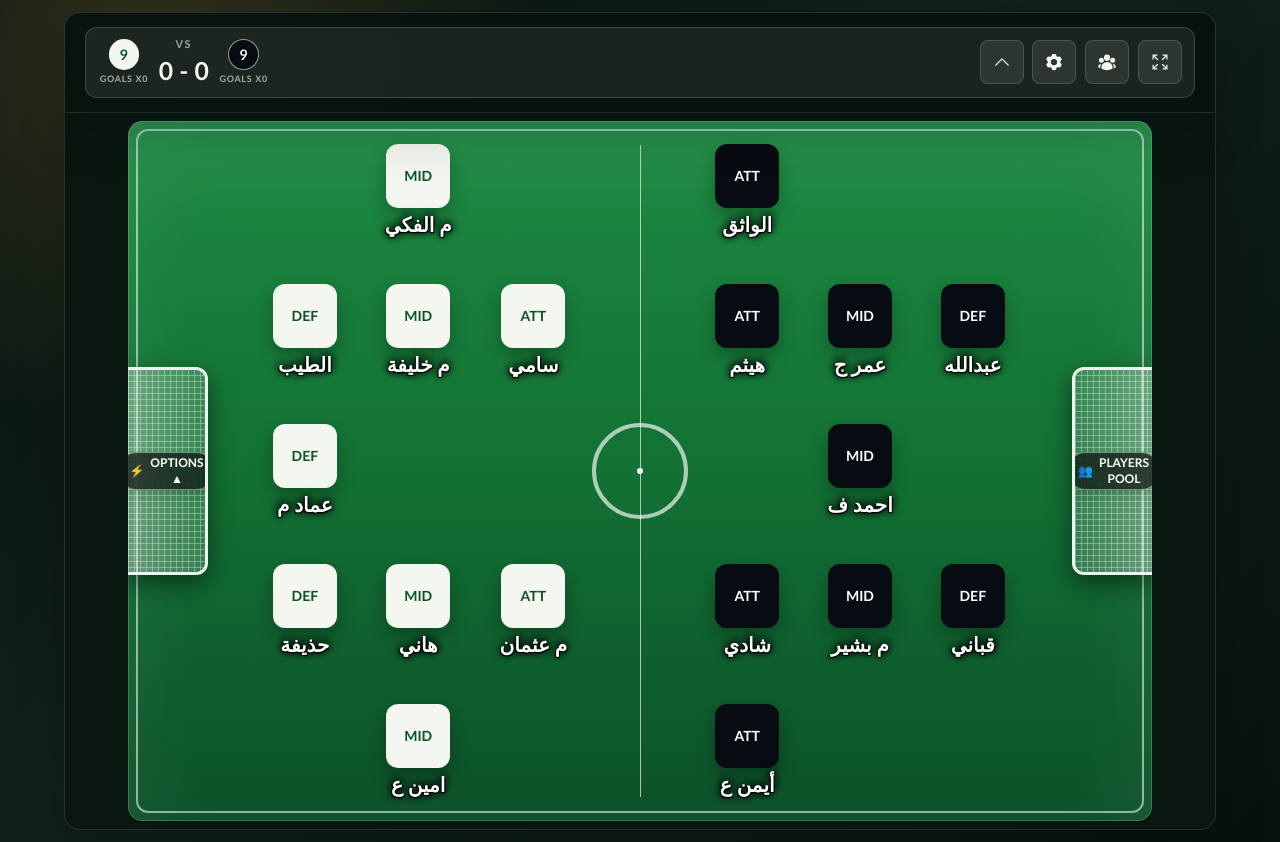
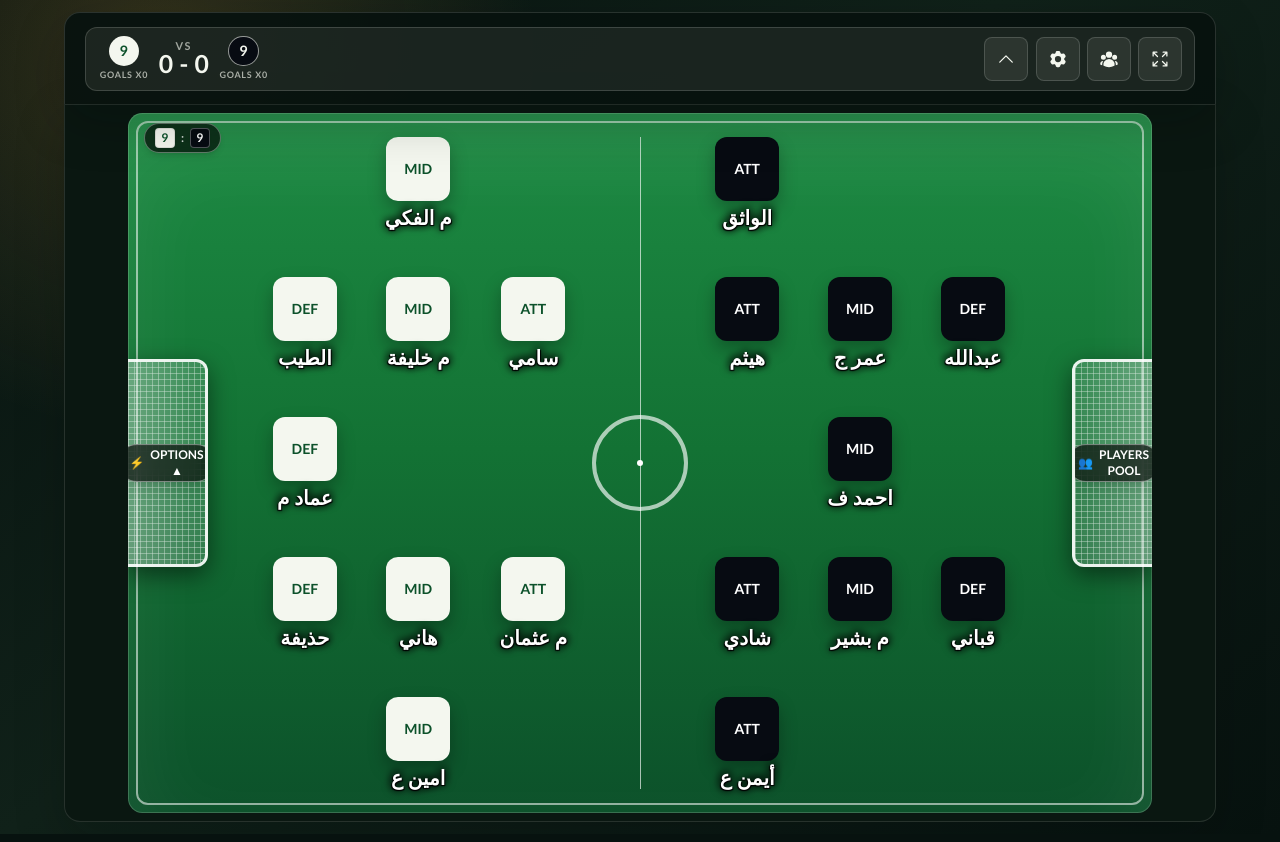
Before and after one commit to Tech404x/Football, a Next.js app: page / in a window 1280 px wide. Built offline with nearby package versions, Linux system fonts and the light colour scheme.

Commit message:
Add files via upload

```diff
--- a/app/globals.css
+++ b/app/globals.css
@@ -94,28 +94,49 @@ button:disabled {
   display: grid;
   grid-template-columns: minmax(12rem, 1fr) minmax(0, auto);
   align-items: center;
-  gap: 1rem;
+  gap: 0.5rem;
   border: 1px solid rgba(244, 247, 239, 0.14);
   border-bottom: 0;
   border-radius: var(--radius-lg) var(--radius-lg) 0 0;
   background: rgba(7, 18, 15, 0.92);
   box-shadow: var(--shadow-panel);
   color: var(--color-chalk);
-  padding: 0.85rem clamp(0.8rem, 2vw, 1.25rem);
+  padding: 0.45rem 0.5rem;
+}
+
+@media (min-width: 640px) {
+  .match-toolbar {
+    gap: 1rem;
+    padding: 0.85rem clamp(0.8rem, 2vw, 1.25rem);
+  }
 }
 
 .panel-kicker {
   color: rgba(244, 247, 239, 0.62);
-  font-size: 0.68rem;
+  font-size: 0.58rem;
   font-weight: 800;
-  letter-spacing: 0.16em;
+  letter-spacing: 0.1em;
   text-transform: uppercase;
+  line-height: 1;
+}
+
+@media (min-width: 640px) {
+  .panel-kicker {
+    font-size: 0.68rem;
+    letter-spacing: 0.16em;
+  }
 }
 
 .toolbar-actions {
   display: flex;
   flex-wrap: wrap;
-  gap: 0.45rem;
+  gap: 0.35rem;
+}
+
+@media (min-width: 640px) {
+  .toolbar-actions {
+    gap: 0.45rem;
+  }
 }
 
 .toolbar-actions.end {
@@ -128,20 +149,29 @@ button:disabled {
 
 .settings-tray {
   position: fixed;
-  right: max(0.75rem, calc((100vw - 78rem) / 2 + 2rem));
-  top: 5.4rem;
+  right: max(0.5rem, calc((100vw - 78rem) / 2 + 1rem));
+  top: 4.2rem;
   z-index: 60;
   display: flex;
-  gap: 0.45rem;
+  gap: 0.3rem;
   border: 1px solid rgba(244, 247, 239, 0.14);
   border-radius: var(--radius-md);
   background: rgba(7, 18, 15, 0.96);
   box-shadow: var(--shadow-panel);
-  padding: 0.35rem;
+  padding: 0.3rem;
   opacity: 0;
   pointer-events: none;
   transform: translateY(-0.45rem);
   transition: opacity var(--transition-ui), transform var(--transition-ui);
+}
+
+@media (min-width: 640px) {
+  .settings-tray {
+    right: max(0.75rem, calc((100vw - 78rem) / 2 + 2rem));
+    top: 5.4rem;
+    gap: 0.45rem;
+    padding: 0.35rem;
+  }
 }
 
 .settings-tray.is-open {
@@ -153,8 +183,10 @@ button:disabled {
 .icon-button {
   position: relative;
   display: inline-flex;
-  min-height: 2.75rem;
-  min-width: 2.75rem;
+  min-height: 2.15rem;
+  min-width: 2.15rem;
+  height: 2.15rem;
+  width: 2.15rem;
   align-items: center;
   justify-content: center;
   border: 1px solid rgba(244, 247, 239, 0.16);
@@ -162,6 +194,15 @@ button:disabled {
   background: rgba(244, 247, 239, 0.08);
   color: var(--color-chalk);
   transition: transform var(--transition-ui), border-color var(--transition-ui), background var(--transition-ui), color var(--transition-ui);
+}
+
+@media (min-width: 640px) {
+  .icon-button {
+    min-height: 2.75rem;
+    min-width: 2.75rem;
+    height: auto;
+    width: auto;
+  }
 }
 
 .icon-button:hover {
@@ -183,54 +224,95 @@ button:disabled {
 
 .scoreboard {
   max-width: 100%;
-  min-width: min(40rem, 100%);
+  width: 100%;
   border: 1px solid rgba(244, 247, 239, 0.16);
   border-radius: var(--radius-md);
   background: rgba(244, 247, 239, 0.08);
-  padding: 0.5rem 0.75rem;
+  padding: 0.35rem 0.45rem;
   overflow: visible;
   text-align: center;
+}
+
+@media (min-width: 640px) {
+  .scoreboard {
+    min-width: min(40rem, 100%);
+    padding: 0.5rem 0.75rem;
+  }
 }
 
 .scoreboard-row {
   display: flex;
   align-items: center;
-  gap: 0.55rem;
+  gap: 0.35rem;
   justify-content: space-between;
   min-width: 0;
   white-space: nowrap;
 }
 
-.scoreboard-meta,
+@media (min-width: 640px) {
+  .scoreboard-row {
+    gap: 0.55rem;
+  }
+}
+
+.scoreboard-meta {
+  display: flex;
+  align-items: center;
+  gap: 0.25rem;
+  justify-content: flex-start;
+  min-width: 0;
+}
+
+@media (min-width: 640px) {
+  .scoreboard-meta {
+    gap: 0.55rem;
+  }
+}
+
 .scoreboard-actions {
   display: flex;
   align-items: center;
-  gap: 0.55rem;
+  gap: 0.25rem;
+  justify-content: flex-end;
+  margin-left: auto;
+  flex-shrink: 0;
 }
 
-.scoreboard-meta {
-  justify-content: flex-start;
-}
-
-.scoreboard-actions {
-  justify-content: flex-end;
-  margin-left: auto;
+@media (min-width: 640px) {
+  .scoreboard-actions {
+    gap: 0.45rem;
+  }
 }
 
 .team-chip {
   display: grid;
-  gap: 0.15rem;
+  gap: 0.08rem;
   justify-items: center;
-  min-width: 3.25rem;
+  min-width: 2.35rem;
+}
+
+@media (min-width: 640px) {
+  .team-chip {
+    gap: 0.15rem;
+    min-width: 3.25rem;
+  }
 }
 
 .team-chip strong {
   display: grid;
-  height: 1.9rem;
-  width: 1.9rem;
+  height: 1.55rem;
+  width: 1.55rem;
   place-items: center;
   border-radius: 999px;
-  font-size: 0.9rem;
+  font-size: 0.78rem;
+}
+
+@media (min-width: 640px) {
+  .team-chip strong {
+    height: 1.9rem;
+    width: 1.9rem;
+    font-size: 0.9rem;
+  }
 }
 
 .team-chip.light strong {
@@ -246,16 +328,24 @@ button:disabled {
 
 .team-chip span {
   color: rgba(244, 247, 239, 0.66);
-  font-size: 0.56rem;
+  font-size: 0.5rem;
   font-weight: 800;
-  letter-spacing: 0.08em;
+  letter-spacing: 0.05em;
   text-transform: uppercase;
+}
+
+@media (min-width: 640px) {
+  .team-chip span {
+    font-size: 0.56rem;
+    letter-spacing: 0.08em;
+  }
 }
 
 .match-score {
   color: var(--color-chalk);
-  font-size: clamp(1.05rem, 2vw, 1.55rem);
+  font-size: clamp(0.95rem, 2vw, 1.55rem);
   font-weight: 900;
+  line-height: 1;
 }
 
 .field-stage {
--- a/components/PlayerPool.tsx
+++ b/components/PlayerPool.tsx
@@ -48,16 +48,16 @@ const PlayerPoolCard = ({
         isCustom={!BASE_PLAYER_ID_SET.has(player.id)}
         isFiftyPercent={isFiftyPercent}
         markControl={
-          <div className="flex items-center gap-1.5">
+          <div className="flex items-center gap-1">
             <button
               type="button"
               onMouseDown={(event) => event.stopPropagation()}
               onClick={handleToggleFifty}
               className={clsx(
-                "flex h-7 items-center justify-center rounded-lg px-1.5 text-[10px] font-black transition",
+                "flex h-6.5 items-center justify-center rounded-lg px-1.5 text-[9.5px] font-black transition",
                 isFiftyPercent
                   ? "border border-blue-600 bg-blue-600 text-white shadow-sm ring-1 ring-blue-300 hover:bg-blue-700"
-                  : "border border-dashed border-gray-300 bg-white text-black/35 hover:border-blue-400 hover:text-blue-600 hover:bg-blue-50/50",
+                  : "border border-dashed border-gray-300 bg-white text-black/40 hover:border-blue-400 hover:text-blue-600 hover:bg-blue-50/50",
               )}
               title={isFiftyPercent ? "50% match player (click to remove)" : "Set as 50% match player"}
               aria-pressed={isFiftyPercent}
@@ -69,7 +69,7 @@ const PlayerPoolCard = ({
               onMouseDown={(event) => event.stopPropagation()}
               onClick={handleCheckboxClick}
               className={clsx(
-                "flex h-7 w-7 shrink-0 items-center justify-center rounded-full border text-xs font-black transition",
+                "flex h-6.5 w-6.5 shrink-0 items-center justify-center rounded-full border text-xs font-black transition",
                 marked
                   ? "border-[var(--color-pitch-dark)] bg-[var(--color-pitch-dark)] text-white shadow-sm"
                   : "border-[var(--color-line)] bg-white text-black/35 hover:border-[var(--color-amber)]",
@@ -203,19 +203,19 @@ export const PlayerPool = ({
 
   return (
     <section
-      className="flex h-full flex-col bg-[var(--color-panel)] p-3 sm:p-4"
+      className="flex h-full flex-col bg-[var(--color-panel)] p-2.5 sm:p-3"
       style={height ? { height } : undefined}
     >
-      <header className="mb-3 flex items-start justify-between gap-2">
+      <header className="mb-2 flex items-start justify-between gap-1.5">
         <div>
-          <p className="panel-kicker text-black/50 text-[10px] sm:text-xs">Player Pool</p>
-          <h2 className="mt-0.5 text-sm sm:text-base font-black text-[var(--color-ink)]">
+          <p className="panel-kicker text-black/50 text-[10px]">Player Pool</p>
+          <h2 className="mt-0.5 text-xs sm:text-sm font-black text-[var(--color-ink)]">
             Available Players ({markedPlayerIds.length} of {players.length})
           </h2>
         </div>
         <button
           onClick={onToggle}
-          className="pool-close-button h-8 w-8 min-h-0 min-w-0 text-xs shrink-0"
+          className="pool-close-button h-7 w-7 min-h-0 min-w-0 text-xs shrink-0"
           aria-label={toggleLabel ?? (collapsed ? "Show player pool" : "Close player pool")}
           title={toggleLabel ?? (collapsed ? "Show" : "Close")}
         >
@@ -226,7 +226,7 @@ export const PlayerPool = ({
         <div
           ref={setScrollRef}
           className={clsx(
-            "grid gap-2 overflow-hidden rounded-xl border border-dashed border-[var(--color-line)] bg-white/60 p-2 sm:p-2.5 transition-all",
+            "grid gap-1.5 overflow-hidden rounded-xl border border-dashed border-[var(--color-line)] bg-white/60 p-1.5 sm:p-2 transition-all",
             collapsed ? "max-h-0 p-0 opacity-0" : "h-full overflow-y-auto",
             isOver && "border-[var(--color-amber)] bg-[#fff8e8]",
           )}
--- a/components/SquadBoard.tsx
+++ b/components/SquadBoard.tsx
@@ -140,6 +140,36 @@ export const SquadBoard = ({
             ></div>
             <div className="absolute left-1/2 top-1/2 h-16 w-16 sm:h-24 sm:w-24 -translate-x-1/2 -translate-y-1/2 rounded-full border-2 sm:border-4 border-white/65"></div>
             <div className="absolute left-1/2 top-1/2 h-1.5 w-1.5 -translate-x-1/2 -translate-y-1/2 rounded-full bg-white"></div>
+          </div>
+
+          {/* Pitch Player Counts (100% visible, left to top goal) */}
+          <div
+            className="pointer-events-none absolute top-2 left-2.5 sm:top-2.5 sm:left-4 z-20 flex items-center gap-1.5 rounded-full border border-white/35 bg-black/65 px-2 py-0.5 sm:px-2.5 sm:py-1 backdrop-blur-sm shadow-md transition-opacity select-none"
+            aria-label="Players on pitch"
+          >
+            <span
+              className={clsx(
+                "flex h-4 w-4 sm:h-5 sm:w-5 items-center justify-center rounded text-[10px] sm:text-xs font-black shadow-sm",
+                alternateJerseys
+                  ? "bg-[#070b12] text-white border border-white/30"
+                  : "bg-[var(--color-chalk)] text-[var(--color-pitch-dark)] border border-black/10"
+              )}
+              title={alternateJerseys ? "Dark team player count" : "White team player count"}
+            >
+              {filledByTeam["team-a"] ?? 0}
+            </span>
+            <span className="text-[10px] sm:text-xs font-black text-white/80">:</span>
+            <span
+              className={clsx(
+                "flex h-4 w-4 sm:h-5 sm:w-5 items-center justify-center rounded text-[10px] sm:text-xs font-black shadow-sm",
+                alternateJerseys
+                  ? "bg-[var(--color-chalk)] text-[var(--color-pitch-dark)] border border-black/10"
+                  : "bg-[#070b12] text-white border border-white/30"
+              )}
+              title={alternateJerseys ? "White team player count" : "Dark team player count"}
+            >
+              {filledByTeam["team-b"] ?? 0}
+            </span>
           </div>
 
           {/* Interactive Goals Layer at z-20 (behind active player popovers at z-50) */}
```
Also changed, not shown: app/page.tsx (+14 -14 lines), components/PlayerCard.tsx (+30 -25 lines), 1 other file (tests, documents, lock files or other folders).
